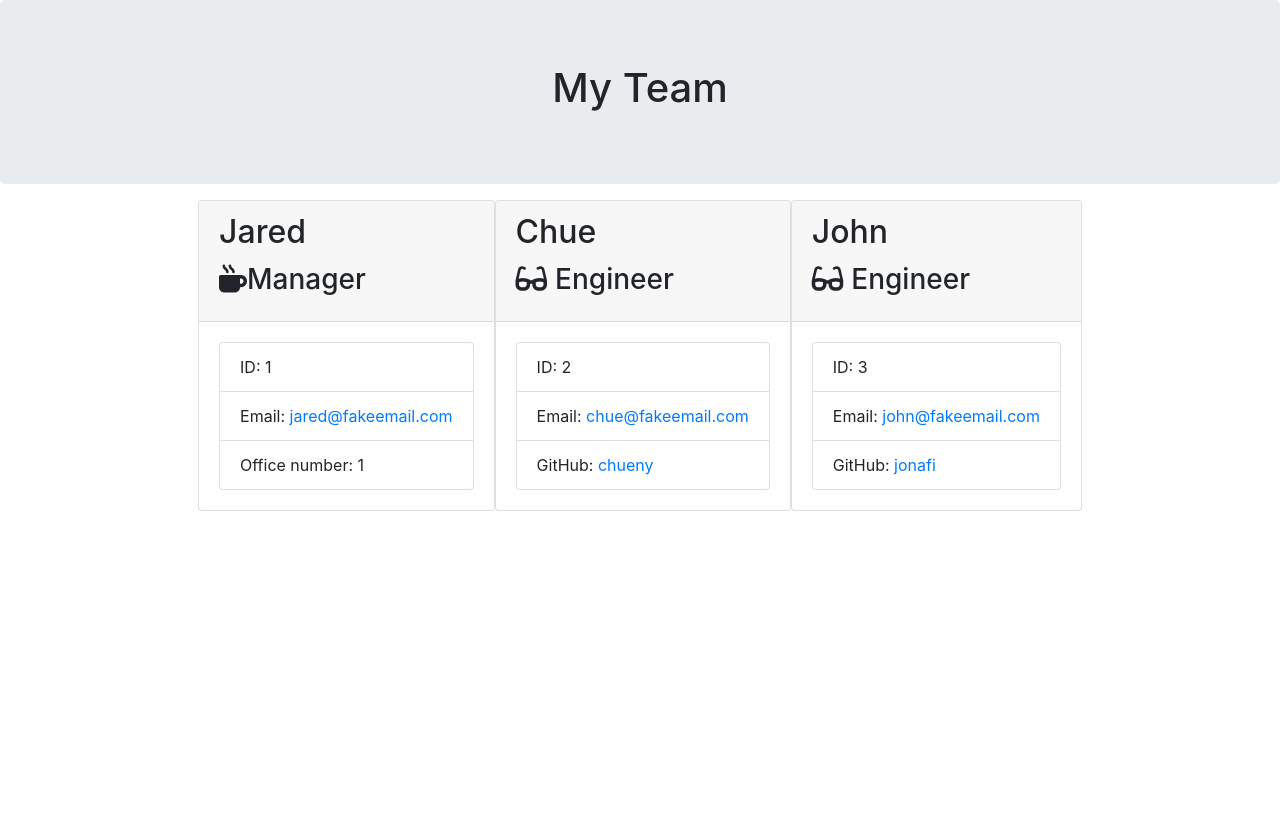
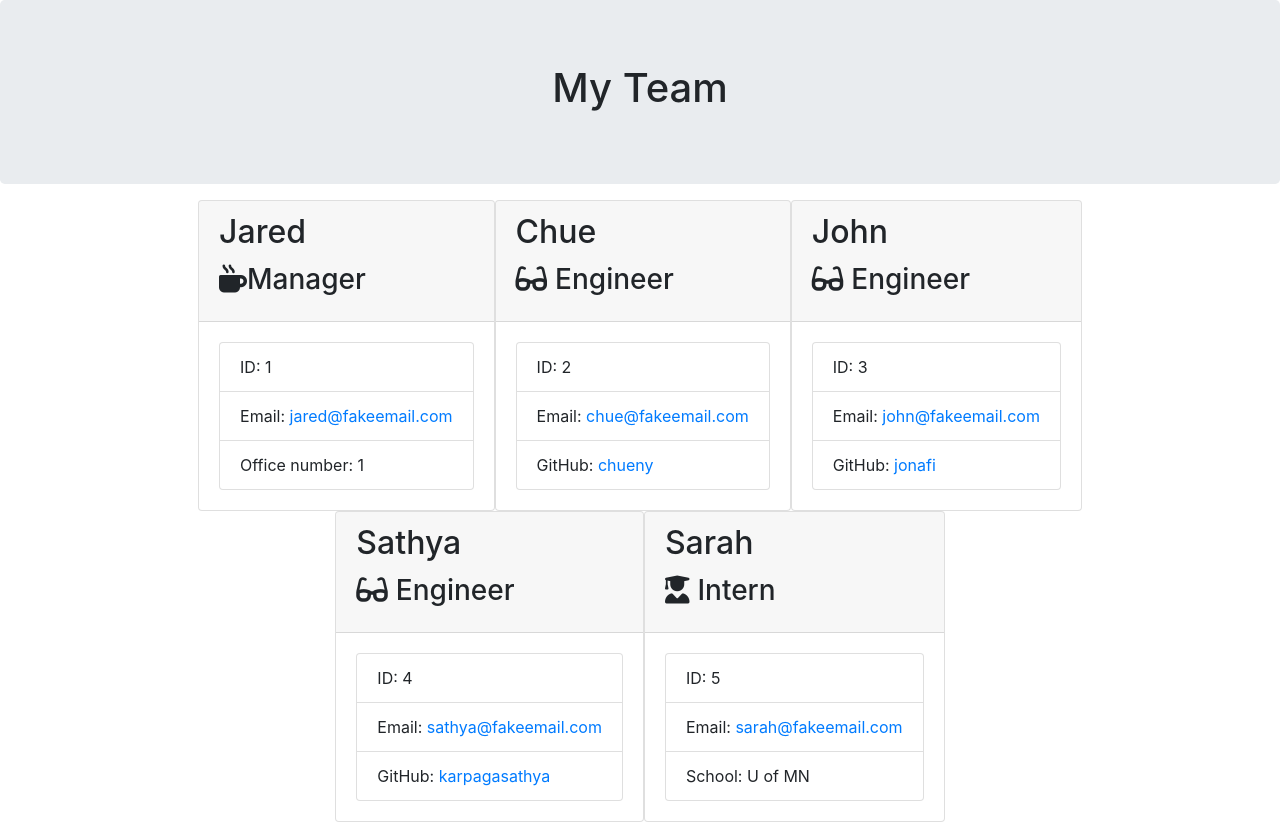
Before and after one commit to pangsua26/homework10_employeeSummary, a website: page output/team.html in a window 1280 px wide. Before the commit the page ends 800 px from the top, so only its background shows below. Drawn offline with nearby package versions, Linux system fonts and the light colour scheme.

Commit message:
added remainig eng and intern

```diff
--- a/output/team.html
+++ b/output/team.html
@@ -67,5 +67,39 @@
             </div>
         </div>
     </div>
+
+    <div class="container">
+        <div class="row">
+            <div class="team-area col-12 d-flex justify-content-center">
+                <div class="card employee-card">
+                    <div class="card-header">
+                        <h2 class="card-title">Sathya</h2>
+                        <h3 class="card-title"><i class="fas fa-glasses mr-2"></i>Engineer</h3>
+                    </div>
+                    <div class="card-body">
+                        <ul class="list-group">
+                            <li class="list-group-item">ID: 4</li>
+                            <li class="list-group-item">Email: <a href="mailto:sathya@fakeemail.com">sathya@fakeemail.com</a></li>
+                            <li class="list-group-item">GitHub: <a href="https://github.com/karpagasathya">karpagasathya</a></li>
+                        </ul>
+                    </div>
+                </div>
+
+                <div class="card employee-card">
+                    <div class="card-header">
+                        <h2 class="card-title">Sarah</h2>
+                        <h3 class="card-title"><i class="fas fa-user-graduate mr-2"></i>Intern</h3>
+                    </div>
+                    <div class="card-body">
+                        <ul class="list-group">
+                            <li class="list-group-item">ID: 5</li>
+                            <li class="list-group-item">Email: <a href="mailto:sarah@fakeemail.com">sarah@fakeemail.com</a></li>
+                            <li class="list-group-item">School: U of MN</li>
+                        </ul>
+                    </div>
+                </div>
+            </div>
+        </div>
+    </div>
 </body>
 </html>
```
